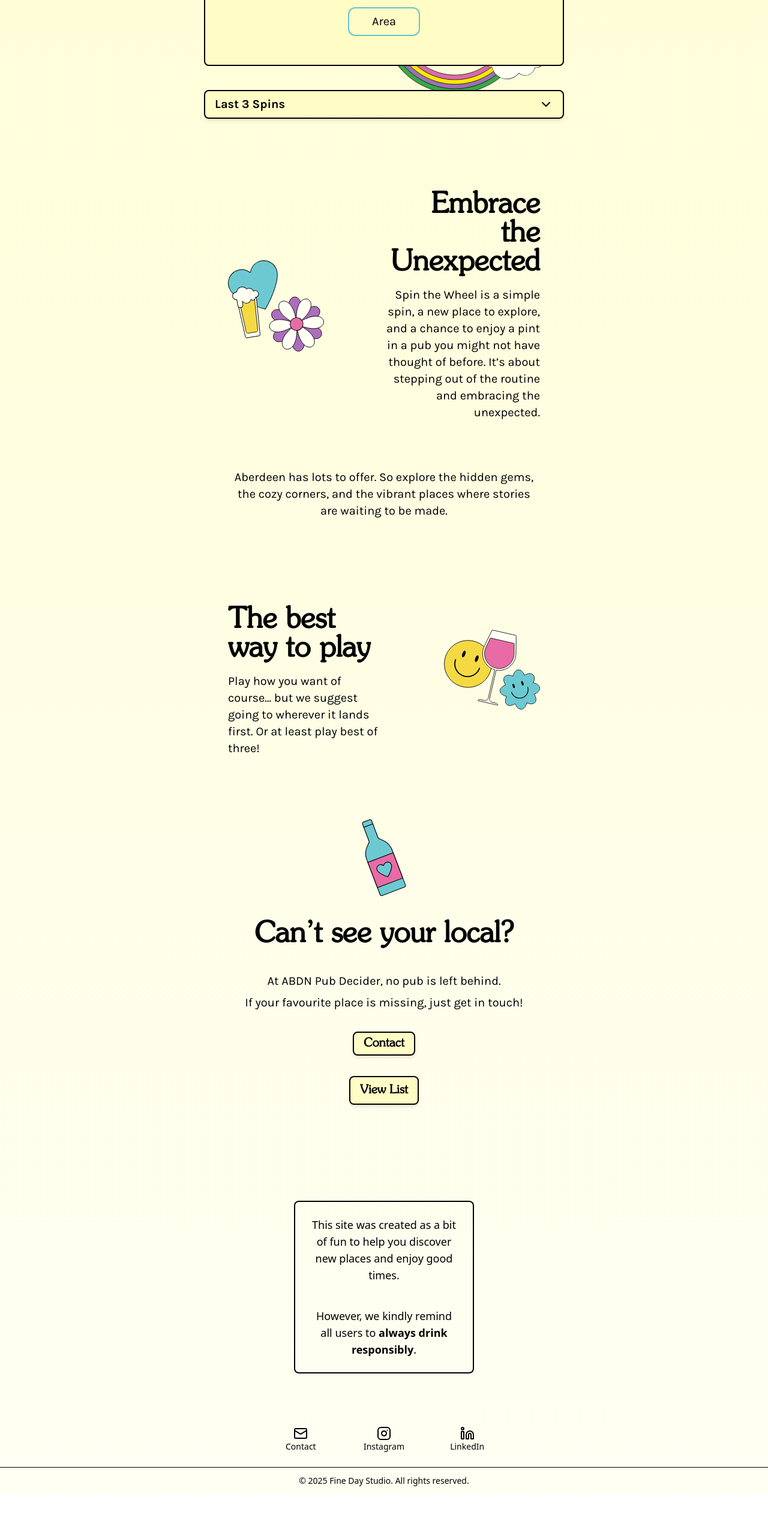
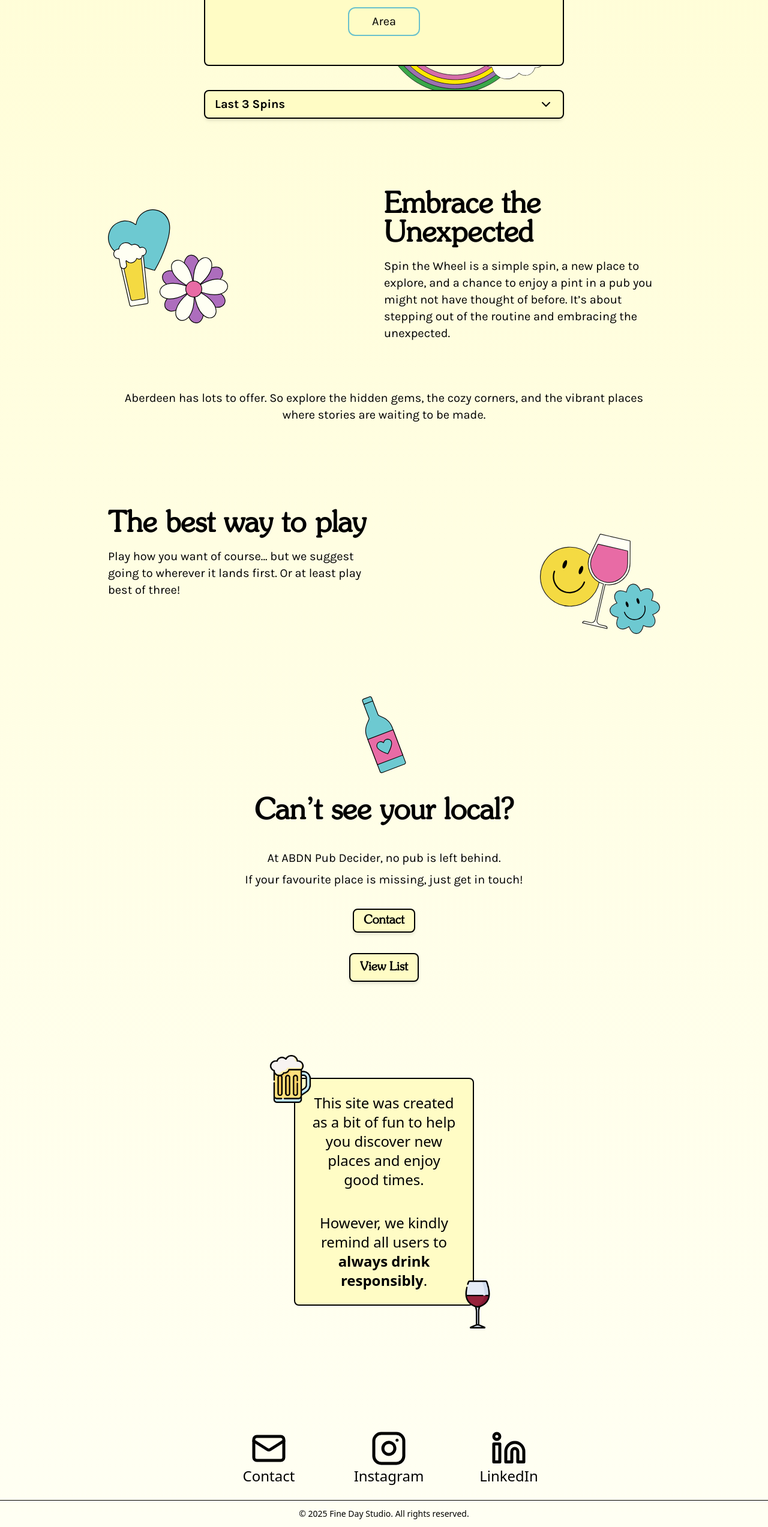
Before and after one commit to donald-macritchie/abdnpubgen, a React (Vite) app in the folder abdnpubgen/: page / in a window 1280 px wide. Shown: the part 1795-4341 px from the top of the page at 60% size. Before the commit the page ends 4286 px from the top, so only its background shows below. Built offline with nearby package versions, Linux system fonts and the light colour scheme.

Commit message:
made small style edits to footer, general info and wheel

```diff
--- a/abdnpubgen/src/components/Footer/Footer.jsx
+++ b/abdnpubgen/src/components/Footer/Footer.jsx
@@ -1,25 +1,32 @@
 import mail from "/images/mail.svg";
 import instagram from "/images/instagram.svg";
 import linkedin from "/images/linkedin.svg";
+import beerMug from "/images/beer.png";
+import wineGlass from "/images/wine-glass.png";
 
 const Footer = () => {
-  // Get the current year dynamically using JavaScript
   const currentYear = new Date().getFullYear();
 
   return (
     <>
-      <div className="text-center border-2 border-black rounded-lg w-full max-w-[300px] mx-auto p-6 my-20">
-        <p className="text-sm md:text-lg font-fd-karla mb-10">
+      <div className="relative bg-[#FFFCC5] text-center border-2 border-black rounded-lg w-full max-w-[300px] mx-auto p-6 mt-20 mb-50 text-sm md:text-lg lg:text-2xl ">
+        <p className="font-fd-karla mb-10">
           This site was created as a bit of fun to help you discover new places
           and enjoy good times.
         </p>
-        <p className="text-sm md:text-lg font-fd-karla">
+        <p className="font-fd-karla">
           However, we kindly remind all users to{" "}
           <strong>always drink responsibly</strong>.
         </p>
+        <img src={beerMug} alt="" className="absolute w-20 -left-12 -top-10" />
+        <img
+          src={wineGlass}
+          alt=""
+          className="absolute w-20 -right-12 -bottom-10"
+        />
       </div>
 
-      <div className="grid grid-cols-3 gap-4 max-w-[400px] w-full mx-auto text-sm mt-4 pb-4">
+      <div className="grid grid-cols-3 gap-4 lg:gap-50 max-w-[400px] w-full mx-auto text-sm mt-4 pb-4">
         {/* Contact Section */}
         <div className="flex flex-col justify-center items-center hover:bg-[#FFFCC5] hover:border-2 hover:border-black p-2 rounded-lg">
           <a
@@ -28,8 +35,8 @@ const Footer = () => {
             rel="noopener noreferrer"
             className="flex flex-col justify-center items-center h-full"
           >
-            <img src={mail} alt="Contact" />
-            <p>Contact</p>
+            <img src={mail} className="lg:w-15" alt="contact" />
+            <p className="text-2xl">Contact</p>
           </a>
         </div>
 
@@ -41,8 +48,8 @@ const Footer = () => {
             rel="noopener noreferrer"
             className="flex flex-col justify-center items-center h-full"
           >
-            <img src={instagram} alt="Instagram" />
-            <p>Instagram</p>
+            <img src={instagram} className="lg:w-15" alt="Instagram" />
+            <p className="text-2xl">Instagram</p>
           </a>
         </div>
 
@@ -54,8 +61,8 @@ const Footer = () => {
             rel="noopener noreferrer"
             className="flex flex-col justify-center items-center h-full"
           >
-            <img src={linkedin} alt="LinkedIn" />
-            <p>LinkedIn</p>
+            <img src={linkedin} className="lg:w-15" alt="Instagram" />
+            <p className="text-2xl">LinkedIn</p>
           </a>
         </div>
       </div>
--- a/abdnpubgen/src/components/GeneralInfo/GeneralInfo.jsx
+++ b/abdnpubgen/src/components/GeneralInfo/GeneralInfo.jsx
@@ -3,23 +3,26 @@ import simleyFaceWineGlass from "/images/smiley-face-wine-glass.svg";
 
 const GeneralInfo = () => {
   return (
-    <div className="w-[90%] max-w-[600px] mx-auto">
+    <div className="w-[90%] max-w-[1000px] mx-auto">
       {/* Top Section: Image Left, Text Right (or centered on small screens) */}
-      <div className="flex flex-col md:flex-row items-center md:items-start justify-between mt-20 p-10 text-center md:text-right">
+      <div
+        className="flex flex-col md:flex-row items-center md:items-start justify-between mt-20 p-10 text-center md:text-left
+      "
+      >
         {/* Image on the left (centers on mobile) */}
         <div className="w-full md:w-1/2 my-auto flex justify-center md:justify-start">
           <img
             src={heartPintFlower}
             alt="Collection illustration of a blue heart, a pint Glass and a purple flower"
-            className="w-40"
+            className="w-40 md:w-50"
           />
         </div>
 
-        {/* Text on the right (centers on mobile) */}
         <div className="w-full md:w-1/2 mt-6 md:mt-0">
           <h3 className="text-3xl md:text-5xl font-bold souvenir">
             Embrace the Unexpected
           </h3>
+          {/* Justify textr to the left */}
           <p className="mt-4 karla md:text-xl">
             Spin the Wheel is a simple spin, a new place to explore, and a
             chance to enjoy a pint in a pub you might not have thought of
@@ -55,7 +58,7 @@ const GeneralInfo = () => {
           <img
             src={simleyFaceWineGlass}
             alt="Collection illustration of a blue heart, a pint Glass and a purple flower"
-            className="w-40"
+            className="w-40 md:w-50"
           />
         </div>
       </div>
--- a/abdnpubgen/src/components/Wheel/Wheel.jsx
+++ b/abdnpubgen/src/components/Wheel/Wheel.jsx
@@ -99,17 +99,17 @@ const Wheel = ({ setSelectedPub }) => {
           <img
             src={pintGlass}
             alt="illustration of a pint glass"
-            className="absolute w-30 h-30 md:w-50 md:h-50 right-[65%] md:right-[70%] lg:right-[65%] xl:right-[60%] top-[5%] pre-spin-icon"
+            className="absolute w-30 h-30 md:w-50 md:h-50 right-[65%] md:right-[70%] lg:right-[65%] xl:right-[60%] 2xl:right-[55%] top-[5%] pre-spin-icon"
           />
           <img
             src={stars}
             alt="illustration of a stars"
-            className="absolute w-30 h-30 md:w-50 md:h-50 right-[5%] lg:right-[18%] xl:right-[25%] top-[10%] pre-spin-icon"
+            className="absolute w-30 h-30 md:w-50 md:h-50 right-[5%] lg:right-[18%] xl:right-[25%] 2xl:right-[35%] top-[10%] pre-spin-icon"
           />
           <img
             src={purpleMartini}
             alt="illustration of a purple Martini"
-            className="absolute w-30 h-30 md:w-40 md:h-40 right-[10%] md:right-[5%] lg:right-[20%] xl:right-[25%] top-[60%] pre-spin-icon"
+            className="absolute w-30 h-30 md:w-40 md:h-40 right-[10%] md:right-[5%] lg:right-[20%] xl:right-[25%] 2xl:right-[35%] top-[60%] pre-spin-icon"
           />
         </div>
 
```
Also changed, not shown: abdnpubgen/public/images/beer.png (added), abdnpubgen/public/images/wine-glass.png (added).
